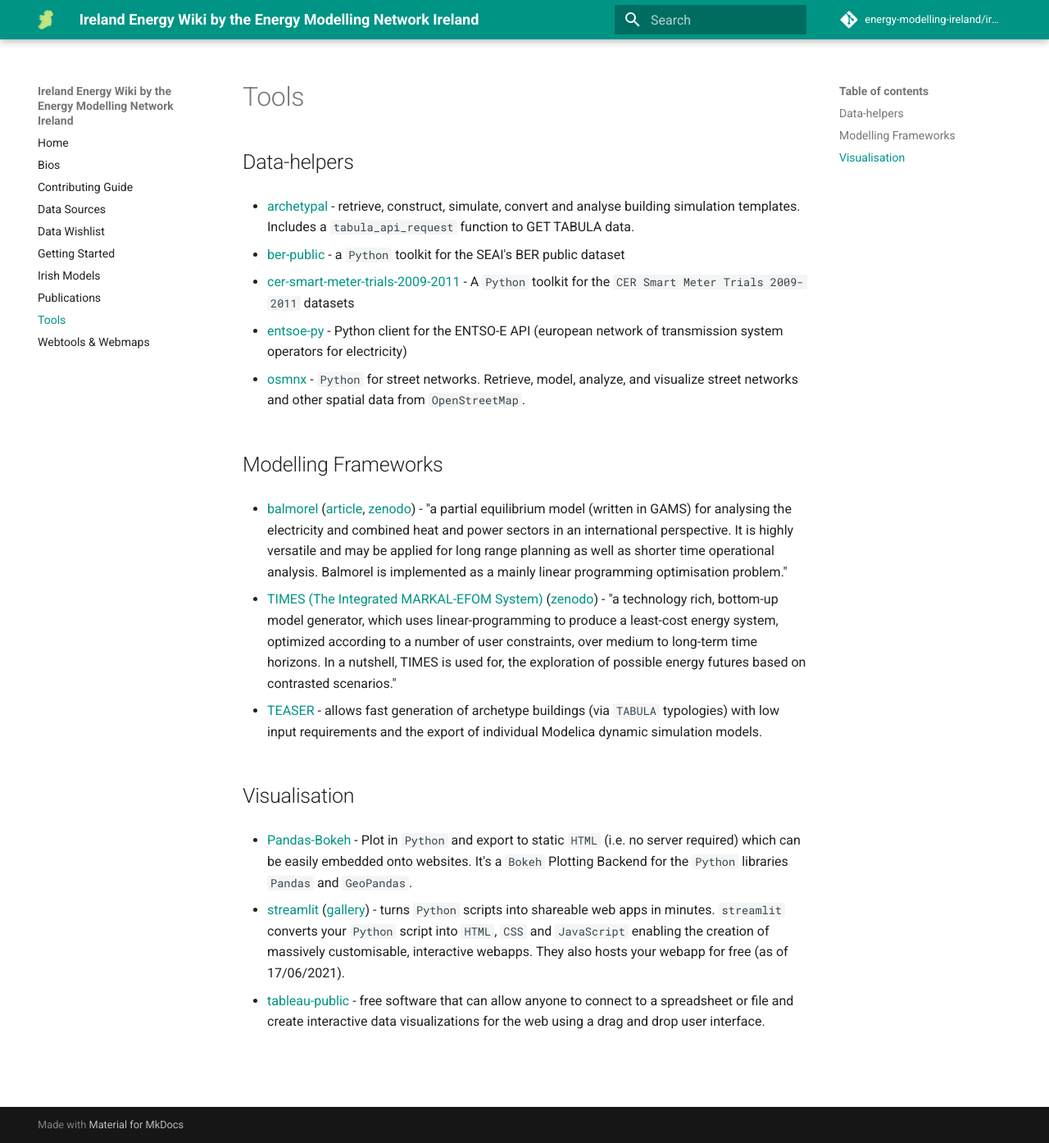
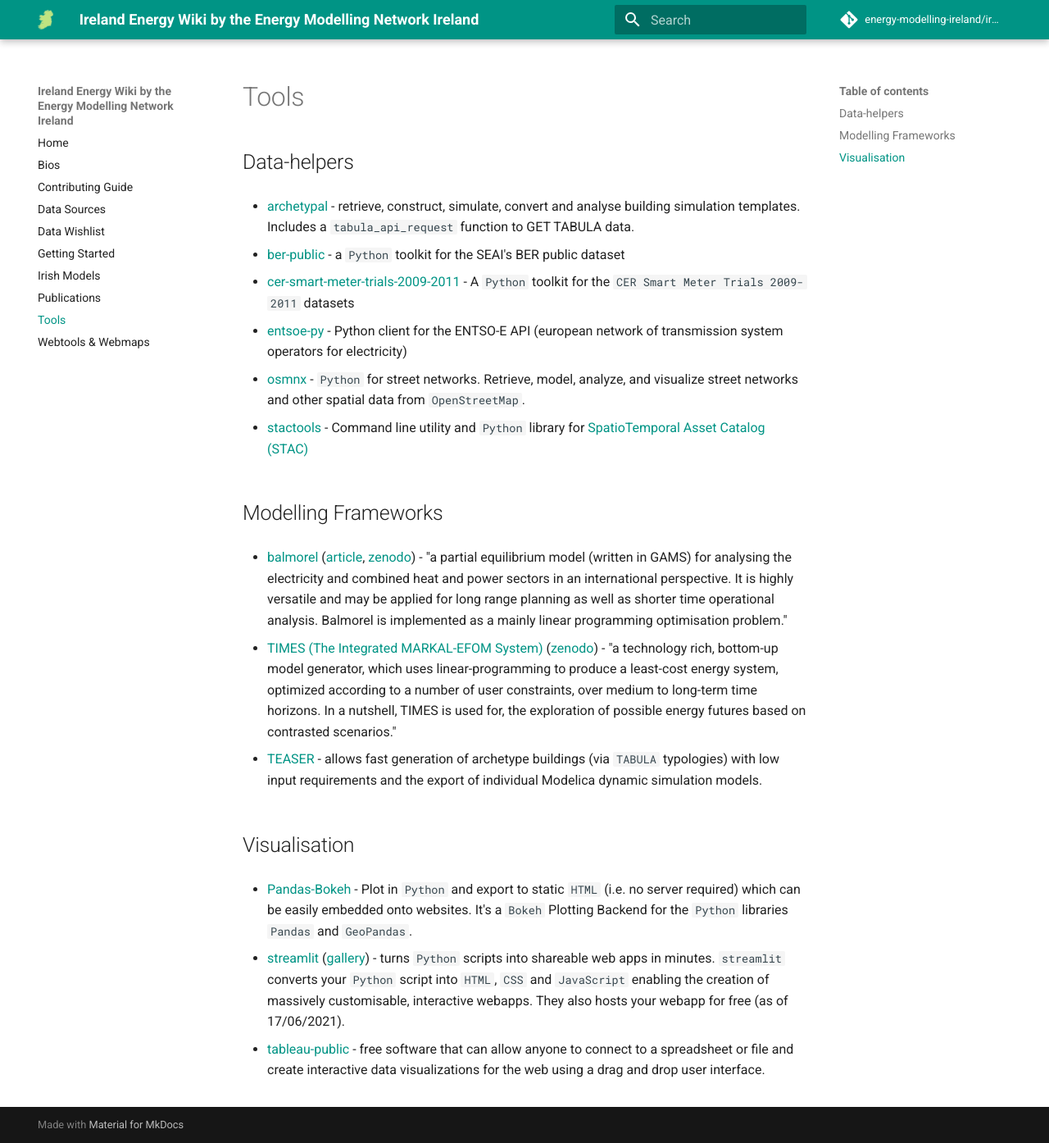
Before and after one commit to energy-modelling-ireland/wiki, an MkDocs documentation site: the page built from docs/Tools.md, in a window 1280 px wide and 1394 px high. Shown: the whole window at 82% size. Built offline with MkDocs 1.6.1 and Material for MkDocs 9.7.7, drawn with Linux system fonts in a browser that asks for light colours; comment, search, counter and statistics services are not loaded.

Commit message:
Add stactools (#118)
Enables easier access to STAC for datasets such as Copernicus

```diff
--- a/docs/Tools.md
+++ b/docs/Tools.md
@@ -10,8 +10,9 @@
 
 - [entsoe-py](https://github.com/EnergieID/entsoe-py) - Python client for the ENTSO-E API (european network of transmission system operators for electricity)
 
+- [osmnx](https://github.com/gboeing/osmnx) - `Python` for street networks. Retrieve, model, analyze, and visualize street networks and other spatial data from `OpenStreetMap`.
 
-- [osmnx](https://github.com/gboeing/osmnx) - `Python` for street networks. Retrieve, model, analyze, and visualize street networks and other spatial data from `OpenStreetMap`.
+- [stactools](https://github.com/stac-utils/stactools) - Command line utility and `Python` library for [SpatioTemporal Asset Catalog (STAC)](https://stacspec.org/)
 
 ## Modelling Frameworks
 
```
